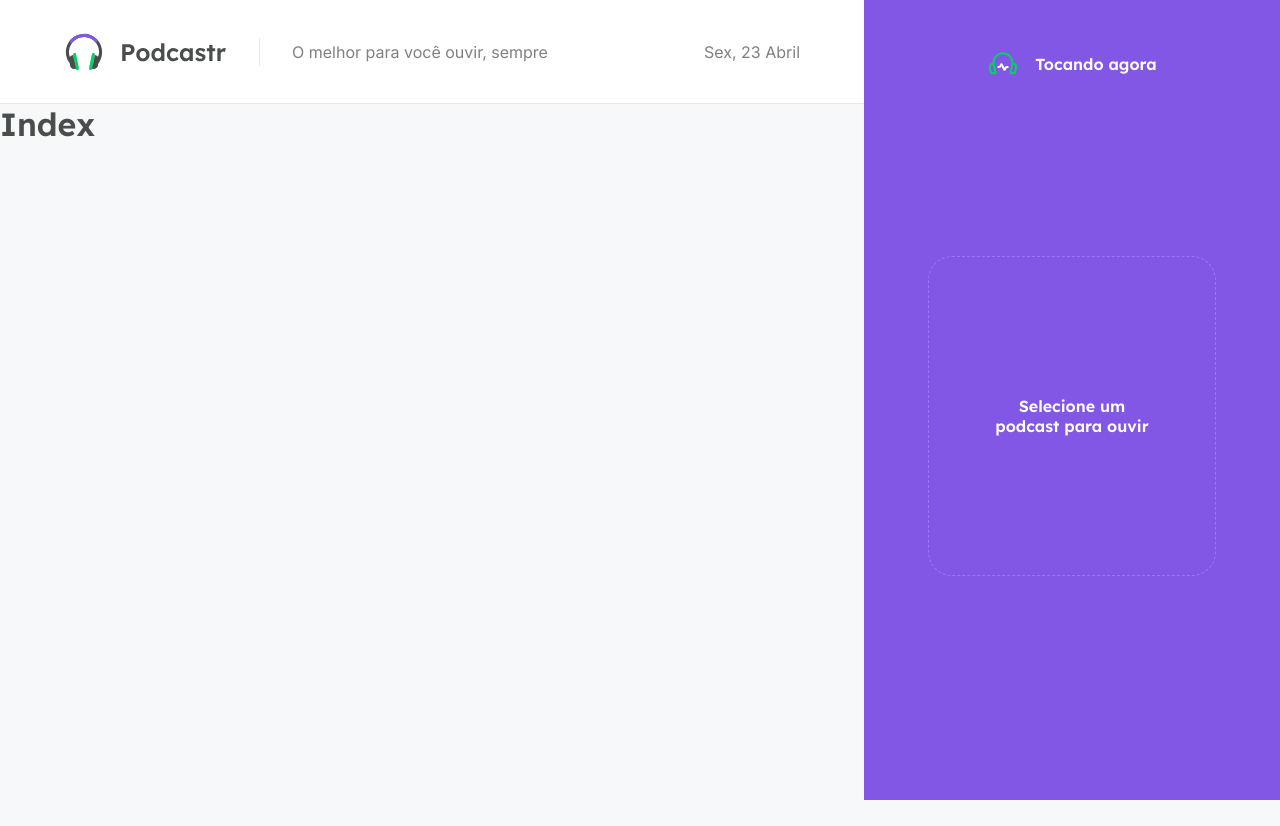
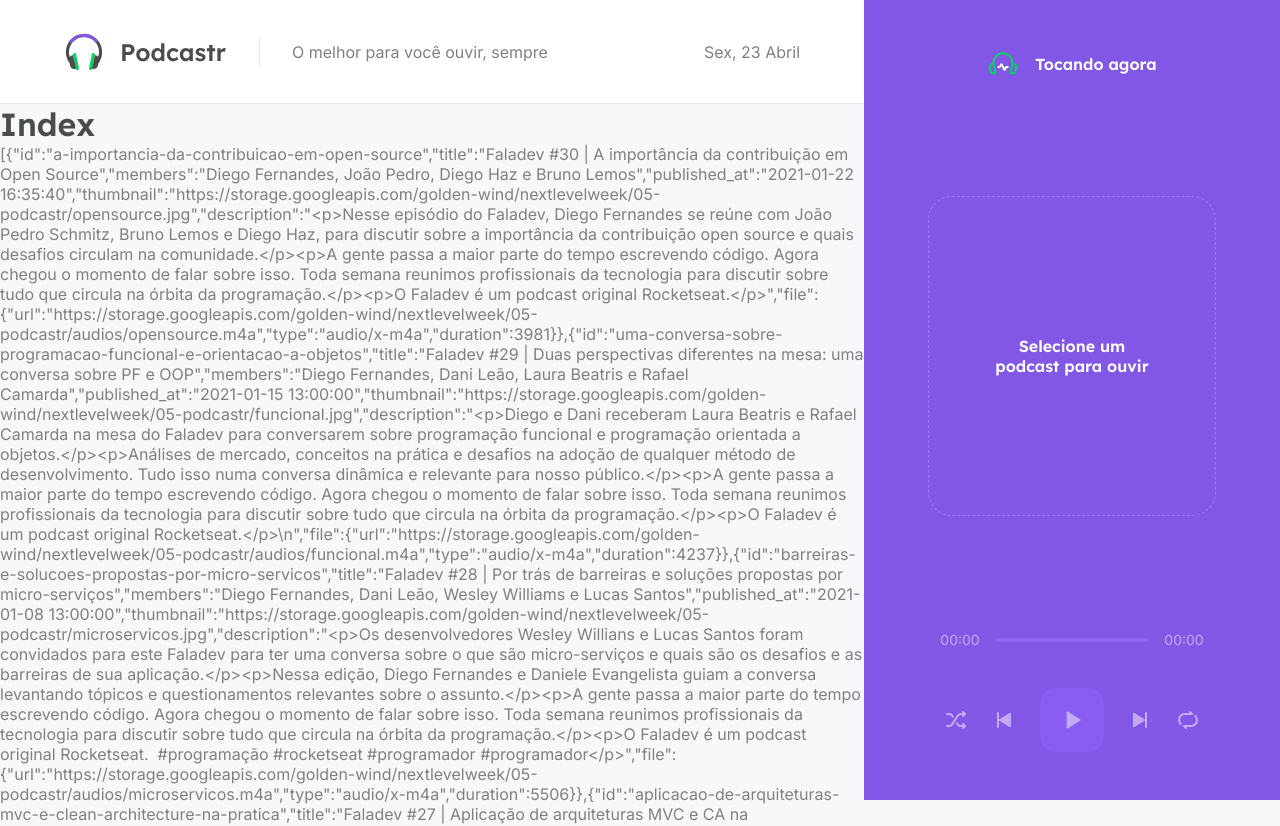
Before and after one commit to wallacyrezende/my-podcastr, a Next.js app: page / in a window 1280 px wide. Shown: the top 826 px of the page. Before the commit the page ends 800 px from the top, so only its background shows below. Built offline with nearby package versions, Linux system fonts and the light colour scheme; data requests are answered from the project's data file.

Commit message:
Implementando Static Side Generation com o NextJS e API fake com json-server

```diff
--- a/package.json
+++ b/package.json
@@ -5,7 +5,8 @@
   "scripts": {
     "dev": "next dev",
     "build": "next build",
-    "start": "next start"
+    "start": "next start",
+    "server": "json-server server.json -w -d 750 -p 3333"
   },
   "dependencies": {
     "date-fns": "^2.21.1",
@@ -17,6 +18,7 @@
   "devDependencies": {
     "@types/node": "^14.14.41",
     "@types/react": "^17.0.3",
+    "json-server": "^0.16.3",
     "typescript": "^4.2.4"
   }
 }
--- a/server.json
+++ b/server.json
@@ -2,11 +2,11 @@
     "episodes": [
         {
             "id": "a-importancia-da-contribuicao-em-open-source",
-            "title": "Faladev #30 | A importÃ¢ncia da contribuiÃ§Ã£o em Open Source",
-            "members": "Diego Fernandes, JoÃ£o Pedro, Diego Haz e Bruno Lemos",
+            "title": "Faladev #30 | A importância da contribuição em Open Source",
+            "members": "Diego Fernandes, João Pedro, Diego Haz e Bruno Lemos",
             "published_at": "2021-01-22 16:35:40",
             "thumbnail": "https://storage.googleapis.com/golden-wind/nextlevelweek/05-podcastr/opensource.jpg",
-            "description": "<p>Nesse episÃ³dio do Faladev, Diego Fernandes se reÃºne com JoÃ£o Pedro Schmitz, Bruno Lemos e Diego Haz, para discutir sobre a importÃ¢ncia da contribuiÃ§Ã£o open source e quais desafios circulam na comunidade.</p><p>A gente passa a maior parte do tempo escrevendo cÃ³digo. Agora chegou o momento de falar sobre isso. Toda semana reunimos profissionais da tecnologia para discutir sobre tudo que circula na Ã³rbita da programaÃ§Ã£o.</p><p>O Faladev Ã© um podcast original Rocketseat.</p>",
+            "description": "<p>Nesse episódio do Faladev, Diego Fernandes se reúne com João Pedro Schmitz, Bruno Lemos e Diego Haz, para discutir sobre a importância da contribuição open source e quais desafios circulam na comunidade.</p><p>A gente passa a maior parte do tempo escrevendo código. Agora chegou o momento de falar sobre isso. Toda semana reunimos profissionais da tecnologia para discutir sobre tudo que circula na órbita da programação.</p><p>O Faladev é um podcast original Rocketseat.</p>",
             "file": {
                 "url": "https://storage.googleapis.com/golden-wind/nextlevelweek/05-podcastr/audios/opensource.m4a",
                 "type": "audio/x-m4a",
@@ -16,10 +16,10 @@
         {
             "id": "uma-conversa-sobre-programacao-funcional-e-orientacao-a-objetos",
             "title": "Faladev #29 | Duas perspectivas diferentes na mesa: uma conversa sobre PF e OOP",
-            "members": "Diego Fernandes, Dani LeÃ£o, Laura Beatris e Rafael Camarda",
+            "members": "Diego Fernandes, Dani Leão, Laura Beatris e Rafael Camarda",
             "published_at": "2021-01-15 13:00:00",
             "thumbnail": "https://storage.googleapis.com/golden-wind/nextlevelweek/05-podcastr/funcional.jpg",
-            "description": "<p>Diego e Dani receberam Laura Beatris e Rafael Camarda na mesa do Faladev para conversarem sobre programaÃ§Ã£o funcional e programaÃ§Ã£o orientada a objetos.</p><p>AnÃ¡lises de mercado, conceitos na prÃ¡tica e desafios na adoÃ§Ã£o de qualquer mÃ©todo de desenvolvimento. Tudo isso numa conversa dinÃ¢mica e relevante para nosso pÃºblico.</p><p>A gente passa a maior parte do tempo escrevendo cÃ³digo. Agora chegou o momento de falar sobre isso. Toda semana reunimos profissionais da tecnologia para discutir sobre tudo que circula na Ã³rbita da programaÃ§Ã£o.</p><p>O Faladev Ã© um podcast original Rocketseat.</p>\n",
+            "description": "<p>Diego e Dani receberam Laura Beatris e Rafael Camarda na mesa do Faladev para conversarem sobre programação funcional e programação orientada a objetos.</p><p>Análises de mercado, conceitos na prática e desafios na adoção de qualquer método de desenvolvimento. Tudo isso numa conversa dinâmica e relevante para nosso público.</p><p>A gente passa a maior parte do tempo escrevendo código. Agora chegou o momento de falar sobre isso. Toda semana reunimos profissionais da tecnologia para discutir sobre tudo que circula na órbita da programação.</p><p>O Faladev é um podcast original Rocketseat.</p>\n",
             "file": {
                 "url": "https://storage.googleapis.com/golden-wind/nextlevelweek/05-podcastr/audios/funcional.m4a",
                 "type": "audio/x-m4a",
@@ -28,11 +28,11 @@
         },
         {
             "id": "barreiras-e-solucoes-propostas-por-micro-servicos",
-            "title": "Faladev #28 | Por trÃ¡s de barreiras e soluÃ§Ãµes propostas por micro-serviÃ§os",
-            "members": "Diego Fernandes, Dani LeÃ£o, Wesley Williams e Lucas Santos",
+            "title": "Faladev #28 | Por trás de barreiras e soluções propostas por micro-serviços",
+            "members": "Diego Fernandes, Dani Leão, Wesley Williams e Lucas Santos",
             "published_at": "2021-01-08 13:00:00",
             "thumbnail": "https://storage.googleapis.com/golden-wind/nextlevelweek/05-podcastr/microservicos.jpg",
-            "description": "<p>Os desenvolvedores Wesley Willians e Lucas Santos foram convidados para este Faladev para ter uma conversa sobre o que sÃ£o micro-serviÃ§os e quais sÃ£o os desafios e as barreiras de sua aplicaÃ§Ã£o.</p><p>Nessa ediÃ§Ã£o, Diego Fernandes e Daniele Evangelista guiam a conversa levantando tÃ³picos e questionamentos relevantes sobre o assunto.</p><p>A gente passa a maior parte do tempo escrevendo cÃ³digo. Agora chegou o momento de falar sobre isso. Toda semana reunimos profissionais da tecnologia para discutir sobre tudo que circula na Ã³rbita da programaÃ§Ã£o.</p><p>O Faladev Ã© um podcast original Rocketseat. Â #programaÃ§Ã£o #rocketseat #programador #programador</p>",
+            "description": "<p>Os desenvolvedores Wesley Willians e Lucas Santos foram convidados para este Faladev para ter uma conversa sobre o que são micro-serviços e quais são os desafios e as barreiras de sua aplicação.</p><p>Nessa edição, Diego Fernandes e Daniele Evangelista guiam a conversa levantando tópicos e questionamentos relevantes sobre o assunto.</p><p>A gente passa a maior parte do tempo escrevendo código. Agora chegou o momento de falar sobre isso. Toda semana reunimos profissionais da tecnologia para discutir sobre tudo que circula na órbita da programação.</p><p>O Faladev é um podcast original Rocketseat.  #programação #rocketseat #programador #programador</p>",
             "file": {
                 "url": "https://storage.googleapis.com/golden-wind/nextlevelweek/05-podcastr/audios/microservicos.m4a",
                 "type": "audio/x-m4a",
@@ -41,11 +41,11 @@
         },
         {
             "id": "aplicacao-de-arquiteturas-mvc-e-clean-architecture-na-pratica",
-            "title": "Faladev #27 | AplicaÃ§Ã£o de arquiteturas MVC e CA na prÃ¡tica",
-            "members": "Diego Fernandes, Dani LeÃ£o, OtÃ¡vio Lemos e Rodrigo Branas",
+            "title": "Faladev #27 | Aplicação de arquiteturas MVC e CA na prática",
+            "members": "Diego Fernandes, Dani Leão, Otávio Lemos e Rodrigo Branas",
             "published_at": "2020-12-18 14:00:00",
             "thumbnail": "https://storage.googleapis.com/golden-wind/nextlevelweek/05-podcastr/clean.jpg",
-            "description": "<p>Diego Fernandes e Daniele Evangelista receberam OtÃ¡vio Lemos e Rodrigo Branas para bater um papo sobre arquiteturas modernas de desenvolvimento, aplicadas na indÃºstria da tecnologia.</p><p>Quais sÃ£o os fundamentos, os princÃ­pios e a importÃ¢ncia de debater arquiteturas neste ecossistema?</p><p>A gente passa a maior parte do tempo escrevendo cÃ³digo. Agora chegou o momento de falar sobre isso. Toda semana reunimos profissionais da tecnologia para discutir sobre tudo que circula na Ã³rbita da programaÃ§Ã£o.</p><p>O Faladev Ã© um podcast original Rocketseat. Â Ficha tÃ©cnica Hosts: Diego Fernandes e Daniele LeÃ£o Evangelista Convidados: OtÃ¡vio Lemos Â e Rodrigo Branas Roteiro: Felipe Buzzi, Beatriz Clasen e Thiago Marinho EdiÃ§Ã£o: Thiago Santana ProduÃ§Ã£o: Leonardo Minatti</p>",
+            "description": "<p>Diego Fernandes e Daniele Evangelista receberam Otávio Lemos e Rodrigo Branas para bater um papo sobre arquiteturas modernas de desenvolvimento, aplicadas na indústria da tecnologia.</p><p>Quais são os fundamentos, os princípios e a importância de debater arquiteturas neste ecossistema?</p><p>A gente passa a maior parte do tempo escrevendo código. Agora chegou o momento de falar sobre isso. Toda semana reunimos profissionais da tecnologia para discutir sobre tudo que circula na órbita da programação.</p><p>O Faladev é um podcast original Rocketseat.  Ficha técnica Hosts: Diego Fernandes e Daniele Leão Evangelista Convidados: Otávio Lemos  e Rodrigo Branas Roteiro: Felipe Buzzi, Beatriz Clasen e Thiago Marinho Edição: Thiago Santana Produção: Leonardo Minatti</p>",
             "file": {
                 "url": "https://storage.googleapis.com/golden-wind/nextlevelweek/05-podcastr/audios/clean.m4a",
                 "type": "audio/x-m4a",
@@ -54,11 +54,11 @@
         },
         {
             "id": "entrevista-jose-valim-criador-do-elixir",
-            "title": "Faladev #26 | Especial: entrevista exclusiva com JosÃ© Valim, criador da linguagem Elixir",
-            "members": "Diego Fernandes e JosÃ© Valim",
+            "title": "Faladev #26 | Especial: entrevista exclusiva com José Valim, criador da linguagem Elixir",
+            "members": "Diego Fernandes e José Valim",
             "published_at": "2020-12-04 15:00:00",
             "thumbnail": "https://storage.googleapis.com/golden-wind/nextlevelweek/05-podcastr/josevalim.jpg",
-            "description": "<p>Nesta ediÃ§Ã£o especial de final de temporada tivemos a oportunidade de ter uma conversa com JosÃ© Valim, dev brasileiro que criou a linguagem de programaÃ§Ã£o Elixir â€” utilizada internacionalmente em diversas tecnologias, incluindo Discord e Pinterest.</p><p>O assunto da semana girou em diversos processos envolvidos na criaÃ§Ã£o de uma linguagem nova, que propÃµe ser uma alternativa eficiente no mercado da tecnologia.</p><p>AlÃ©m de tudo isso, Valim pÃ´de falar de muito cÃ³digo e sobre a sua jornada e experiÃªncia em criar uma comunidade ativa por trÃ¡s do open source.</p><p>A gente passa a maior parte do tempo escrevendo cÃ³digo. Agora chegou o momento de falar sobre isso. Toda semana reunimos trÃªs profissionais da tecnologia para discutir sobre tudo que circula na Ã³rbita da programaÃ§Ã£o.</p><p>O Faladev Ã© um podcast original da Rocketseat onde conversamos sobre diversos assuntos que importam para a sua carreira dev.</p>",
+            "description": "<p>Nesta edição especial de final de temporada tivemos a oportunidade de ter uma conversa com José Valim, dev brasileiro que criou a linguagem de programação Elixir — utilizada internacionalmente em diversas tecnologias, incluindo Discord e Pinterest.</p><p>O assunto da semana girou em diversos processos envolvidos na criação de uma linguagem nova, que propõe ser uma alternativa eficiente no mercado da tecnologia.</p><p>Além de tudo isso, Valim pôde falar de muito código e sobre a sua jornada e experiência em criar uma comunidade ativa por trás do open source.</p><p>A gente passa a maior parte do tempo escrevendo código. Agora chegou o momento de falar sobre isso. Toda semana reunimos três profissionais da tecnologia para discutir sobre tudo que circula na órbita da programação.</p><p>O Faladev é um podcast original da Rocketseat onde conversamos sobre diversos assuntos que importam para a sua carreira dev.</p>",
             "file": {
                 "url": "https://storage.googleapis.com/golden-wind/nextlevelweek/05-podcastr/audios/jose-valim.m4a",
                 "type": "audio/x-m4a",
@@ -67,11 +67,11 @@
         },
         {
             "id": "o-que-e-ui-ux",
-            "title": "Faladev #25 | O que Ã© UX/UI?",
+            "title": "Faladev #25 | O que é UX/UI?",
             "members": "Diego Fernandes, Tiago Luchtenberg e Thainan Librelon",
             "published_at": "2020-10-30 14:00:00",
             "thumbnail": "https://storage.googleapis.com/golden-wind/nextlevelweek/05-podcastr/design.jpg",
-            "description": "<p>A gente passa a maior parte do tempo escrevendo cÃ³digo. Agora chegou o momento de falar sobre isso. Toda semana reunimos trÃªs profissionais da tecnologia para discutir sobre tudo que circula na Ã³rbita da programaÃ§Ã£o.</p><p>O Faladev Ã© um podcast original Rocketseat onde conversamos sobre diversos assuntos que importam para a sua carreira dev.</p><p>Nesse episÃ³dio, Diego Fernandes se reÃºne com Thainan Librelon e Tiago Luchtenberg para discutir sobre: Desenvolvedor pode fazer o trabalho do UI/UX, qual impacto? Qual Ã© o momento ideal pra ter pessoas especializadas em UX e UI? E afinal, o que Ã© UI e o que Ã© UX?</p>",
+            "description": "<p>A gente passa a maior parte do tempo escrevendo código. Agora chegou o momento de falar sobre isso. Toda semana reunimos três profissionais da tecnologia para discutir sobre tudo que circula na órbita da programação.</p><p>O Faladev é um podcast original Rocketseat onde conversamos sobre diversos assuntos que importam para a sua carreira dev.</p><p>Nesse episódio, Diego Fernandes se reúne com Thainan Librelon e Tiago Luchtenberg para discutir sobre: Desenvolvedor pode fazer o trabalho do UI/UX, qual impacto? Qual é o momento ideal pra ter pessoas especializadas em UX e UI? E afinal, o que é UI e o que é UX?</p>",
             "file": {
                 "url": "https://storage.googleapis.com/golden-wind/nextlevelweek/05-podcastr/audios/design.m4a",
                 "type": "audio/x-m4a",
@@ -80,11 +80,11 @@
         },
         {
             "id": "como-virar-lider-desenvolvimento",
-            "title": "Faladev #24 | Como virar lÃ­der de desenvolvimento?",
-            "members": "Diego Fernandes, JoÃ£o Paulo e Cleiton Souza",
+            "title": "Faladev #24 | Como virar líder de desenvolvimento?",
+            "members": "Diego Fernandes, João Paulo e Cleiton Souza",
             "published_at": "2020-10-23 14:00:00",
             "thumbnail": "https://storage.googleapis.com/golden-wind/nextlevelweek/05-podcastr/lider-desenvolvimento.jpg",
-            "description": "<p>A gente passa a maior parte do tempo escrevendo cÃ³digo. Agora chegou o momento de falar sobre isso. Toda semana reunimos trÃªs profissionais da tecnologia para discutir sobre tudo que circula na Ã³rbita da programaÃ§Ã£o.</p><p>O Faladev Ã© um podcast original Rocketseat onde conversamos sobre diversos assuntos que importam para a sua carreira dev. Nesse episÃ³dio, Diego Fernandes se reÃºne com Cleiton Souza e JoÃ£o Paulo de MagalhÃ£es para discutir sobre lideranÃ§a, considerando aspectos profissionais, tÃ©cnicos e atÃ© mesmo emocionais, o que envolve ser um lÃ­der de desenvolvimento? Afinal, o que Ã© um lÃ­der de desenvolvimento?</p>",
+            "description": "<p>A gente passa a maior parte do tempo escrevendo código. Agora chegou o momento de falar sobre isso. Toda semana reunimos três profissionais da tecnologia para discutir sobre tudo que circula na órbita da programação.</p><p>O Faladev é um podcast original Rocketseat onde conversamos sobre diversos assuntos que importam para a sua carreira dev. Nesse episódio, Diego Fernandes se reúne com Cleiton Souza e João Paulo de Magalhães para discutir sobre liderança, considerando aspectos profissionais, técnicos e até mesmo emocionais, o que envolve ser um líder de desenvolvimento? Afinal, o que é um líder de desenvolvimento?</p>",
             "file": {
                 "url": "https://storage.googleapis.com/golden-wind/nextlevelweek/05-podcastr/audios/lider-desenvolvimento.m4a",
                 "type": "audio/x-m4a",
@@ -93,11 +93,11 @@
         },
         {
             "id": "comunidades-e-tecnologia",
-            "title": "FalaDev #23 | O que comunidades tÃªm a ver com tecnologia?",
-            "members": "Diego Fernandes, Isabela Castilho e JoÃ£o InÃ¡cio",
+            "title": "FalaDev #23 | O que comunidades têm a ver com tecnologia?",
+            "members": "Diego Fernandes, Isabela Castilho e João Inácio",
             "published_at": "2020-10-16 13:00:00",
             "thumbnail": "https://storage.googleapis.com/golden-wind/nextlevelweek/05-podcastr/comunidade.jpg",
-            "description": "<p>A gente passa a maior parte do tempo escrevendo cÃ³digo. Agora chegou o momento de falar sobre isso. Toda semana reunimos trÃªs profissionais da tecnologia para discutir sobre tudo que circula na Ã³rbita da programaÃ§Ã£o.</p><p>O Faladev Ã© um podcast original Rocketseat onde conversamos sobre diversos assuntos que importam para a sua carreira dev.</p><p>Nesse primeiro episÃ³dio da nova temporada, Diego Fernandes se reÃºne com Isabela Castilho e JoÃ£o InÃ¡cio Neto (Biro) para discutir sobre comunidades e o impacto que elas exercem na carreira de devs em busca do prÃ³ximo nÃ­vel. Afinal, O que Ã© uma comunidade e o que tem a ver com tecnologia?</p>",
+            "description": "<p>A gente passa a maior parte do tempo escrevendo código. Agora chegou o momento de falar sobre isso. Toda semana reunimos três profissionais da tecnologia para discutir sobre tudo que circula na órbita da programação.</p><p>O Faladev é um podcast original Rocketseat onde conversamos sobre diversos assuntos que importam para a sua carreira dev.</p><p>Nesse primeiro episódio da nova temporada, Diego Fernandes se reúne com Isabela Castilho e João Inácio Neto (Biro) para discutir sobre comunidades e o impacto que elas exercem na carreira de devs em busca do próximo nível. Afinal, O que é uma comunidade e o que tem a ver com tecnologia?</p>",
             "file": {
                 "url": "https://storage.googleapis.com/golden-wind/nextlevelweek/05-podcastr/audios/comunidade.m4a",
                 "type": "audio/x-m4a",
@@ -107,10 +107,10 @@
         {
             "id": "typescript-vale-a-pena",
             "title": "FalaDev #22 - TypeScript vale a pena? JavaScript perde sentido?",
-            "members": "Diego Fernandes, Mayk Brito e JoÃ£o Pedro",
+            "members": "Diego Fernandes, Mayk Brito e João Pedro",
             "published_at": "2020-05-04 14:49:35",
             "thumbnail": "https://storage.googleapis.com/golden-wind/nextlevelweek/05-podcastr/typescript.jpg",
-            "description": "<p>TrÃªs programadores conversam sobre TypeScript.</p><p>Vamos discutir a usabilidade e as previsÃµes da linguagem no cenÃ¡rio da programaÃ§Ã£o.</p><p>A gente passa a maior parte do tempo escrevendo cÃ³digo. Agora chegou o momento de falar sobre isso.</p>",
+            "description": "<p>Três programadores conversam sobre TypeScript.</p><p>Vamos discutir a usabilidade e as previsões da linguagem no cenário da programação.</p><p>A gente passa a maior parte do tempo escrevendo código. Agora chegou o momento de falar sobre isso.</p>",
             "file": {
                 "url": "https://storage.googleapis.com/golden-wind/nextlevelweek/05-podcastr/audios/typescript.m4a",
                 "type": "audio/x-m4a",
@@ -119,11 +119,11 @@
         },
         {
             "id": "estrategias-de-autenticacao-jwt-oauth",
-            "title": "FalaDev #21 - EstratÃ©gias de autenticaÃ§Ã£o, JWT, OAuth, qual usar?",
+            "title": "FalaDev #21 - Estratégias de autenticação, JWT, OAuth, qual usar?",
             "members": "Diego Fernandes, Higo Ribeiro e Guilherme Pellizzetti",
             "published_at": "2020-04-09 20:00:00",
             "thumbnail": "https://storage.googleapis.com/golden-wind/nextlevelweek/05-podcastr/autenticacao.jpg",
-            "description": "<p>TrÃªs programadores conversam sobre estratÃ©gia de autenticaÃ§Ã£o.</p><p>Vamos discutir quais aspectos vocÃª deve considerar na hora de fazer a sua escolha.</p><p>A gente passa a maior parte do tempo escrevendo cÃ³digo. Agora chegou o momento de falar sobre isso.</p>",
+            "description": "<p>Três programadores conversam sobre estratégia de autenticação.</p><p>Vamos discutir quais aspectos você deve considerar na hora de fazer a sua escolha.</p><p>A gente passa a maior parte do tempo escrevendo código. Agora chegou o momento de falar sobre isso.</p>",
             "file": {
                 "url": "https://storage.googleapis.com/golden-wind/nextlevelweek/05-podcastr/audios/autenticacao.m4a",
                 "type": "audio/x-m4a",
--- a/src/components/Player/index.tsx
+++ b/src/components/Player/index.tsx
@@ -12,7 +12,33 @@ export function Player() {
                 <strong>Selecione um podcast para ouvir</strong>
             </div>
 
-            <footer></footer>
+            <footer className={styles.empty}>
+                <div className={styles.progress}>
+                    <span>00:00</span>
+                    <div className={styles.slider}>
+                        <div className={styles.emptySlider} />
+                    </div>
+                    <span>00:00</span>
+                </div>
+
+                <div className={styles.buttons}>
+                    <button type="button">
+                        <img src="/shuffle.svg" alt="Embaralhar" />
+                    </button>
+                    <button type="button">
+                        <img src="/play-previous.svg" alt="Tocar anterior" />
+                    </button>
+                    <button type="button" className={styles.playButton}>
+                        <img src="/play.svg" alt="Tocar" />
+                    </button>
+                    <button type="button">
+                        <img src="/play-next.svg" alt="Tocar próxima" />
+                    </button>
+                    <button type="button">
+                        <img src="/repeat.svg" alt="Repetir" />
+                    </button>
+                </div>
+            </footer>
         </div>
     );
 }
--- a/src/components/Player/styles.module.scss
+++ b/src/components/Player/styles.module.scss
@@ -20,6 +20,13 @@
         font-family: Lexend, sans-serif;
         font-weight: 600;
     }
+    footer {
+        align-self: stretch;
+        &.empty {
+            opacity: 0.5;
+        }
+    }
+}
 
 .emptyPlayer {
     width: 100%;
@@ -35,4 +42,46 @@
     align-items: center;
     justify-content: center;
 }
+
+.progress {
+    display: flex;
+    align-items: center;
+    gap: 0.25rem;
+    font-size: 0.875rem;
+
+    span {
+        display: inline-block;
+        width: 4rem;
+        text-align: center;
     }
+
+    .slider {
+        flex: 1;
+        .emptySlider {
+            width: 100%;
+            height: 4px;
+            background: var(--purple-300);
+            border-radius: 2px;
+        }
+    }
+}
+
+.buttons {
+    display: flex;
+    align-items: center;
+    justify-content: center;
+    margin-top: 2.5rem;
+    gap: 1.5rem;
+
+    button {
+        background: transparent;
+        border: 0;
+        font-size: 0; //0 para a imagem do button ficar no centro, pois por padrão a imagem se alinha ao tamanho da fonte do button
+        &.playButton {
+            width: 4rem;
+            height: 4rem;
+            border-radius: 1rem;
+            background: var(--purple-400);
+        }
+    }
+}
--- a/src/pages/index.tsx
+++ b/src/pages/index.tsx
@@ -1,5 +1,40 @@
-export default function Home() {
+/*SPA
+useEffect(() => {
+  fetch('http://localhost:3333/episodes')
+},[variables])
+*/
+
+/*SSR
+export async function getServerSideProps() {
+  const response = await fetch('http://localhost:3333/episodes');
+  const data = await response.json()
+
+  return {
+    props: {
+      episodes: data,
+    }
+  }
+}
+*/
+
+//SSG
+export default function Home(props) {
   return (
-    <h1>Index</h1>
+    <>
+      <h1>Index</h1>
+      <p>{JSON.stringify(props.episodes)}</p>
+    </>
   )
 }
+
+export async function getStaticProps() {
+  const response = await fetch('http://localhost:3333/episodes');
+  const data = await response.json()
+
+  return {
+    props: {
+      episodes: data,
+    },
+    revalidate: 60 * 60 * 8,
+  }
+}
```
Also changed, not shown: 1 other file (tests, documents, lock files or other folders). Lines whose indentation alone changed are shown as unchanged.
